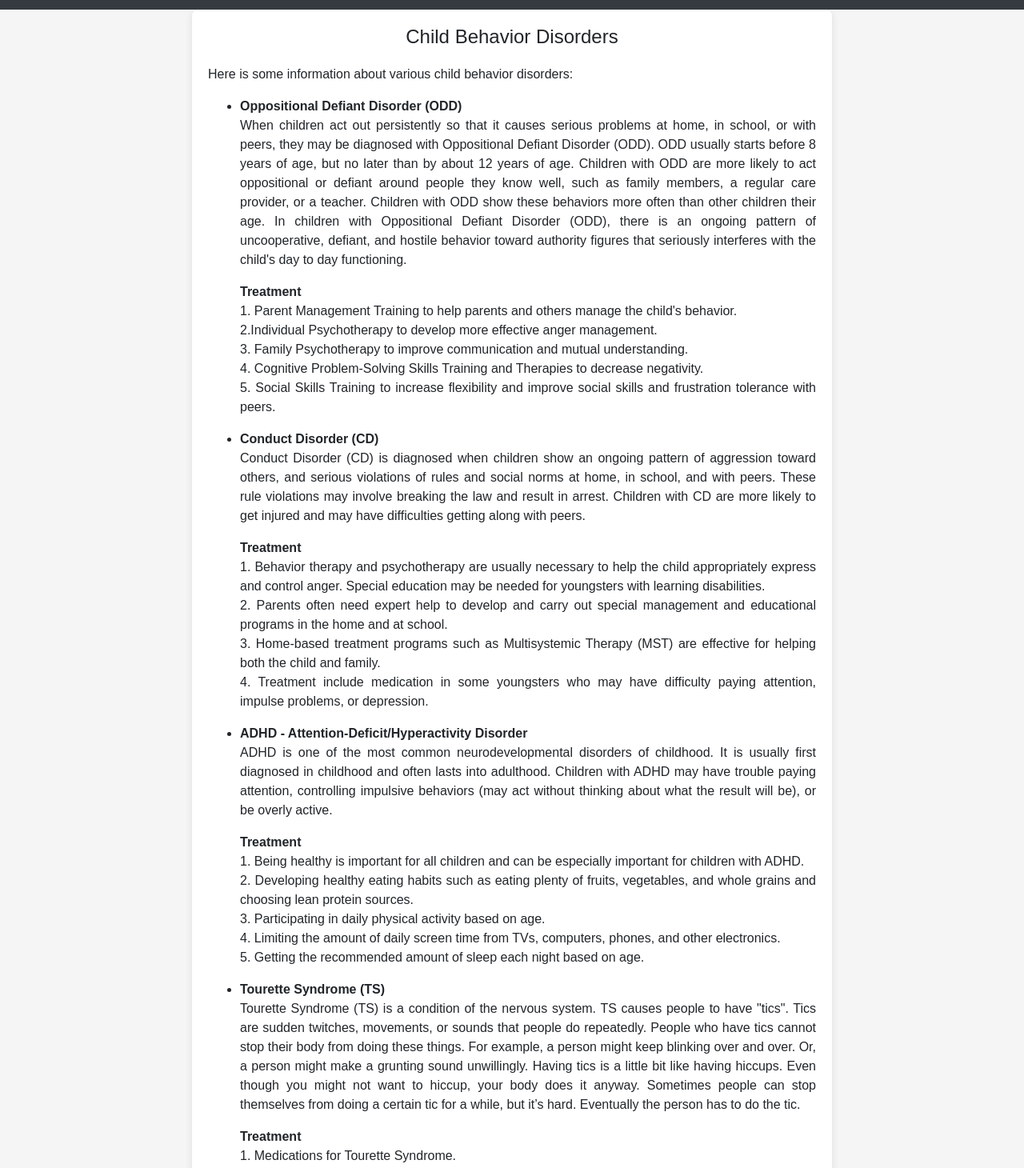
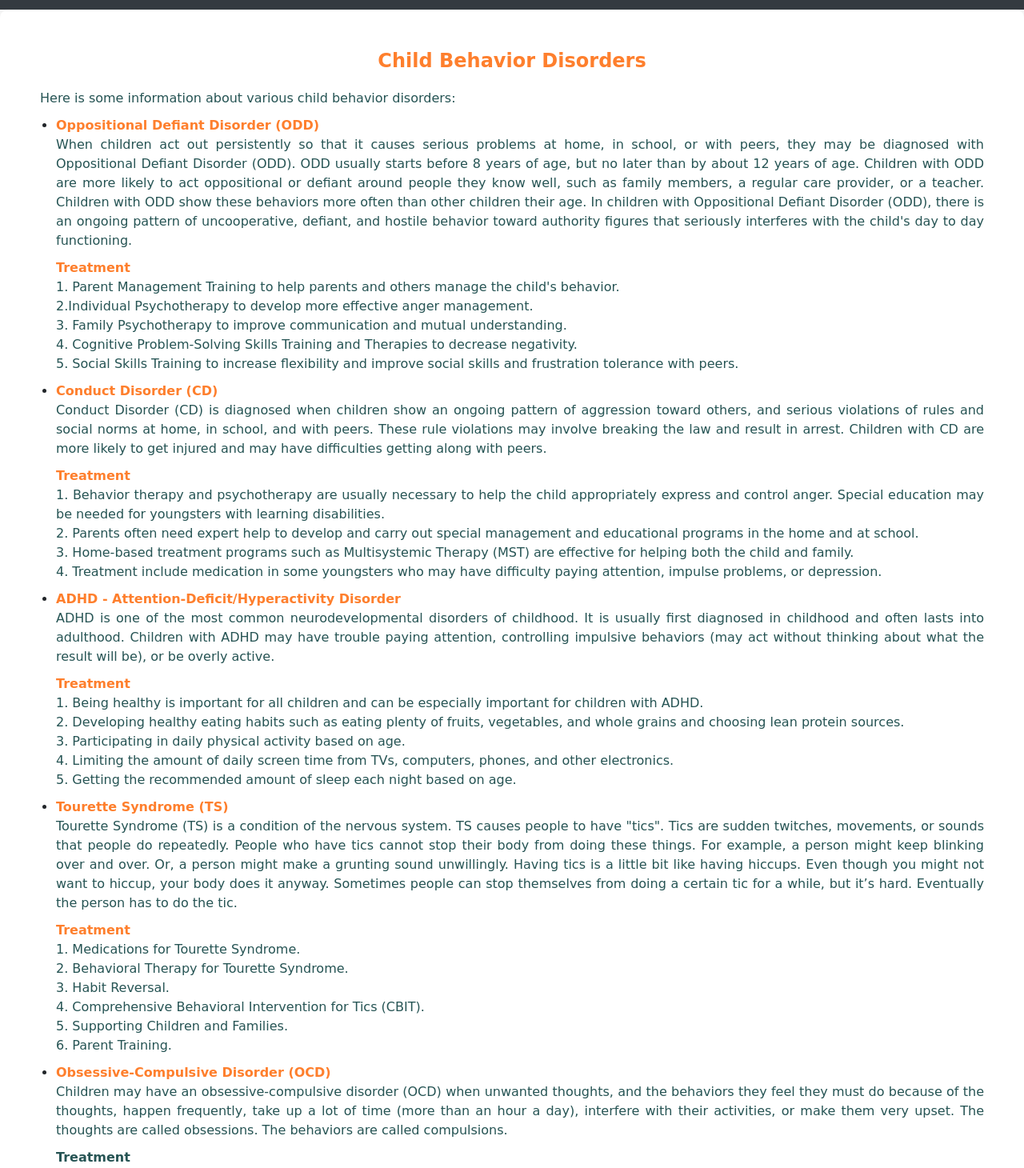
Before and after one commit to aryan04756/Mental-Health-Survey, a React (Create React App) app: page /Disorders in a window 1280 px wide. Shown: the part 60-1520 px from the top of the page at 80% size. Built offline with nearby package versions, Linux system fonts and the light colour scheme.

Commit message:
newcommit

```diff
--- a/src/Chatbot.css
+++ b/src/Chatbot.css
@@ -1,4 +1,7 @@
 /* ChatbotPopup.css */
+.body{
+  background: linear-gradient(to bottom, #007bff, #003f7f);
+}
 .chatbot-popup {
     position: fixed;
     top: 50%;
@@ -9,6 +12,7 @@
     padding: 20px;
     box-shadow: 0px 0px 10px rgba(0, 0, 0, 0.2);
     z-index: 999;
+    background: linear-gradient(to bottom, #007bff, #003f7f);
   }
 
   .close-chatbot-button {
@@ -20,4 +24,5 @@
     cursor: pointer;
   }
 
+
   /* Add more styles for your chatbot content as needed */
--- a/src/Disorders.js
+++ b/src/Disorders.js
@@ -1,20 +1,46 @@
-import React from 'react'
+import React from 'react';
 
 function Disorder() {
     const stlyetag = {
         textAlign: 'justify',
-    }
+        fontFamily: 'Comic Sans MS, sans-serif',
+        padding: '50px 50px',
+        backgroundColor: '#ffffff',
+        borderRadius: '10px',
+    };
+
+      const titleStyle = {
+        fontSize: '24px',
+        color: '#333',
+      };
+
+      const paragraphStyle = {
+        fontSize: '16px',
+        lineHeight: '1.5',
+        marginBottom: '10px',
+        color: '#265454'
+      };
+
+      const listStyle = {
+        paddingLeft: '20px',
+        listStyleType: 'disc',
+      };
+
+      const strongStyle = {
+        color: '#FE7F2D',
+      };
+
   return (
-     <div class="container">
-        <h1>Child Behavior Disorders</h1>
-        <p>Here is some information about various child behavior disorders:</p>
-        <ul>
-            <li><strong>Oppositional Defiant Disorder (ODD)</strong></li>
-            <p style={stlyetag}>
+     <div style={stlyetag}>
+        <h1 style={titleStyle}> <strong style={strongStyle}>Child Behavior Disorders</strong></h1>
+        <p style={paragraphStyle}>Here is some information about various child behavior disorders:</p>
+        <ul style={listStyle}>
+            <li><strong style={strongStyle}>Oppositional Defiant Disorder (ODD)</strong></li>
+            <p style={paragraphStyle}>
                 When children act out persistently so that it causes serious problems at home, in school, or with peers, they may be diagnosed with Oppositional Defiant Disorder (ODD). ODD usually starts before 8 years of age, but no later than by about 12 years of age. Children with ODD are more likely to act oppositional or defiant around people they know well, such as family members, a regular care provider, or a teacher. Children with ODD show these behaviors more often than other children their age. In children with Oppositional Defiant Disorder (ODD), there is an ongoing pattern of uncooperative, defiant, and hostile behavior toward authority figures that seriously interferes with the child's day to day functioning.
             </p>
 
-            <p style={stlyetag}><strong>Treatment<br /></strong>
+            <p style={paragraphStyle}><strong style={strongStyle}>Treatment<br /></strong>
                 1. Parent Management Training to help parents and others manage the child's behavior.<br />
                 2.Individual Psychotherapy to develop more effective anger management.<br />
                 3. Family Psychotherapy to improve communication and mutual understanding.<br />
@@ -23,12 +49,12 @@ function Disorder() {
 
 
         </p>
-            <li><strong>Conduct Disorder (CD)</strong></li>
-            <p style={stlyetag}>
+            <li><strong style={strongStyle}>Conduct Disorder (CD)</strong></li>
+            <p style={paragraphStyle}>
             Conduct Disorder (CD) is diagnosed when children show an ongoing pattern of aggression toward others, and serious violations of rules and social norms at home, in school, and with peers. These rule violations may involve breaking the law and result in arrest. Children with CD are more likely to get injured and may have difficulties getting along with peers.
             </p>
 
-            <p style={stlyetag}><strong>Treatment <br /></strong>
+            <p style={paragraphStyle}><strong style={strongStyle}>Treatment <br /></strong>
               1. Behavior therapy and psychotherapy are usually necessary to help the child appropriately express and control anger. Special education may be needed for youngsters with learning disabilities. <br />
                 2. Parents often need expert help to develop and carry out special management and educational programs in the home and at school. <br />
                 3. Home-based treatment programs such as Multisystemic Therapy (MST) are effective for helping both the child and family.<br />
@@ -36,13 +62,13 @@ function Disorder() {
 
 
             </p>
-            <li><strong>ADHD - Attention-Deficit/Hyperactivity Disorder</strong></li>
-            <p style={stlyetag}>
+            <li><strong style={strongStyle}>ADHD - Attention-Deficit/Hyperactivity Disorder</strong></li>
+            <p style={paragraphStyle}>
                 ADHD is one of the most common neurodevelopmental disorders of childhood. It is usually first diagnosed in childhood and often lasts into adulthood. Children with ADHD may have trouble paying attention, controlling impulsive behaviors (may act without thinking about what the result will be), or be overly active.<br />
 
 
             </p>
-            <p style={stlyetag}><strong>Treatment</strong><br />
+            <p style={paragraphStyle}><strong style={strongStyle}>Treatment</strong><br />
             1. Being healthy is important for all children and can be especially important for children with ADHD. <br />
                 2. Developing healthy eating habits such as eating plenty of fruits, vegetables, and whole grains and choosing lean protein sources.<br />
                 3. Participating in daily physical activity based on age.<br />
@@ -50,14 +76,14 @@ function Disorder() {
                 5. Getting the recommended amount of sleep each night based on age.<br />
 
             </p>
-            <li><strong>Tourette Syndrome (TS)</strong></li>
-            <p style={stlyetag}>
+            <li><strong style={strongStyle}>Tourette Syndrome (TS)</strong></li>
+            <p style={paragraphStyle}>
                 Tourette Syndrome (TS) is a condition of the nervous system. TS causes people to have "tics". Tics are sudden twitches, movements, or sounds that people do repeatedly. People who have tics cannot stop their body from doing these things.
                 For example, a person might keep blinking over and over. Or, a person might make a grunting sound unwillingly.
 Having tics is a little bit like having hiccups. Even though you might not want to hiccup, your body does it anyway. Sometimes people can stop themselves from doing a certain tic for a while, but it’s hard. Eventually the person has to do the tic.
 
             </p>
-            <p style={stlyetag}><strong>Treatment<br /></strong>
+            <p style={paragraphStyle}><strong style={strongStyle}>Treatment<br /></strong>
                 1. Medications for Tourette Syndrome.<br />
                 2. Behavioral Therapy for Tourette Syndrome.<br />
                 3. Habit Reversal.<br />
@@ -65,21 +91,21 @@ Having tics is a little bit like having hiccups. Even though you might not want
                 5. Supporting Children and Families.<br />
                 6. Parent Training.<br />
             </p>
-            <li><strong>Obsessive-Compulsive Disorder (OCD)</strong></li>
-            <p style={stlyetag}>
+            <li><strong style={strongStyle}>Obsessive-Compulsive Disorder (OCD)</strong></li>
+            <p style={paragraphStyle}>
                 Children may have an obsessive-compulsive disorder (OCD) when unwanted thoughts, and the behaviors they feel they must do because of the thoughts, happen frequently, take up a lot of time (more than an hour a day), interfere with their activities, or make them very upset. The thoughts are called obsessions. The behaviors are called compulsions.
 
             </p>
-            <p style={stlyetag}><strong>Treatment<br /></strong>
+            <p style={paragraphStyle}><strong>Treatment<br /></strong>
                 1.talk with a healthcare provider to arrange an evaluation. <br />
                 2. Behavior therapy, specifically cognitive-behavioral therapy, helps the child change negative thoughts into more positive.<br />
             </p>
-            <li><strong>Post-traumatic Stress Disorder (PTSD)</strong></li>
-            <p style={stlyetag}>
+            <li><strong style={strongStyle}>Post-traumatic Stress Disorder (PTSD)</strong></li>
+            <p style={paragraphStyle}>
                 All children may experience very stressful events that affect how they think and feel. Most of the time, children recover quickly and well. However, sometimes children who experience severe stress, such as from an injury, from the death or threatened death of a close family member or friend, or from violence, will be affected long-term. The child could experience this trauma directly or could witness it happening to someone else. When children develop long-term symptoms (longer than one month) from such stress, which are upsetting or interfere with their relationships and activities, they may be diagnosed with post-traumatic stress disorder (PTSD).<br />
 
             </p>
-            <p style={stlyetag}><strong>Treatment<br /></strong>
+            <p style={paragraphStyle}><strong style={strongStyle}>Treatment<br /></strong>
                 1. talk with a healthcare provider to arrange an evaluation.<br />
                 2. Psychotherapy in which the child can speak, draw, play, or write about the stressful event can be done with the child, the family, or a group.
             </p>
--- a/src/OurTeamPage.js
+++ b/src/OurTeamPage.js
@@ -1,5 +1,6 @@
 import React from 'react';
 import TeamMember from './TeamMember'
+import { alignPropType } from 'react-bootstrap/esm/types';
 // Adjust the import path based on your project structure
 
 const teamData = [
@@ -37,12 +38,20 @@ const teamData = [
 
 const OurTeamPage = () => {
   const h1Style = {
-    fontSize: '36px', // Adjust the font size as needed
+    fontSize: '36px',
+    fontFamily: 'Comic Sans MS, sans-serif',
+    color: '#FE7F2D',
+    margintop: '20px'
+    };
+
+  const content = {
+    fontFamily: 'Comic Sans MS, sans-serif',
+    color: '#265454'
   };
   return (
     <div className="our-team-page">
-      <h1 style={h1Style}>Our Team</h1>
-      <div className="team-members">
+      <h1 style={h1Style}><strong>Our Team</strong></h1>
+      <div className="team-members" style={content} >
         {teamData.map((member) => (
           <TeamMember
             key={member.name}
--- a/src/TeamMember.js
+++ b/src/TeamMember.js
@@ -4,7 +4,8 @@ const TeamMember = ({ name, image, description }) => {
     const imageSize = {
         width: '150px', // Adjust the width and height as needed
         height: '150px',
-        borderRadius: '50%', // Makes the image circular
+        borderRadius: '50%',
+        padding: '10px' // Makes the image circular
       };
       const containerStyle = {
         display: 'flex',        // Make the elements flex containers
```
Also changed, not shown: src/form.js (+63 -74 lines), src/responses.json (deleted, +0 -30 lines).
